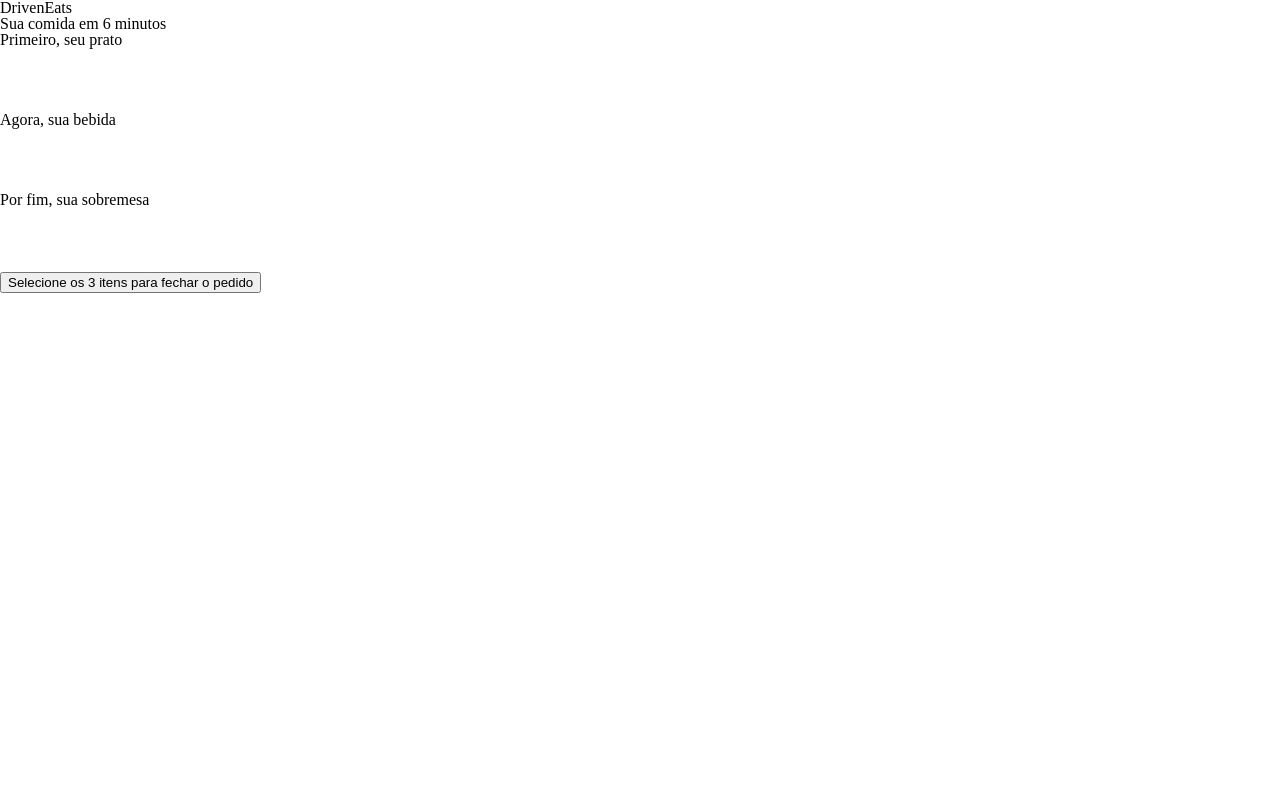
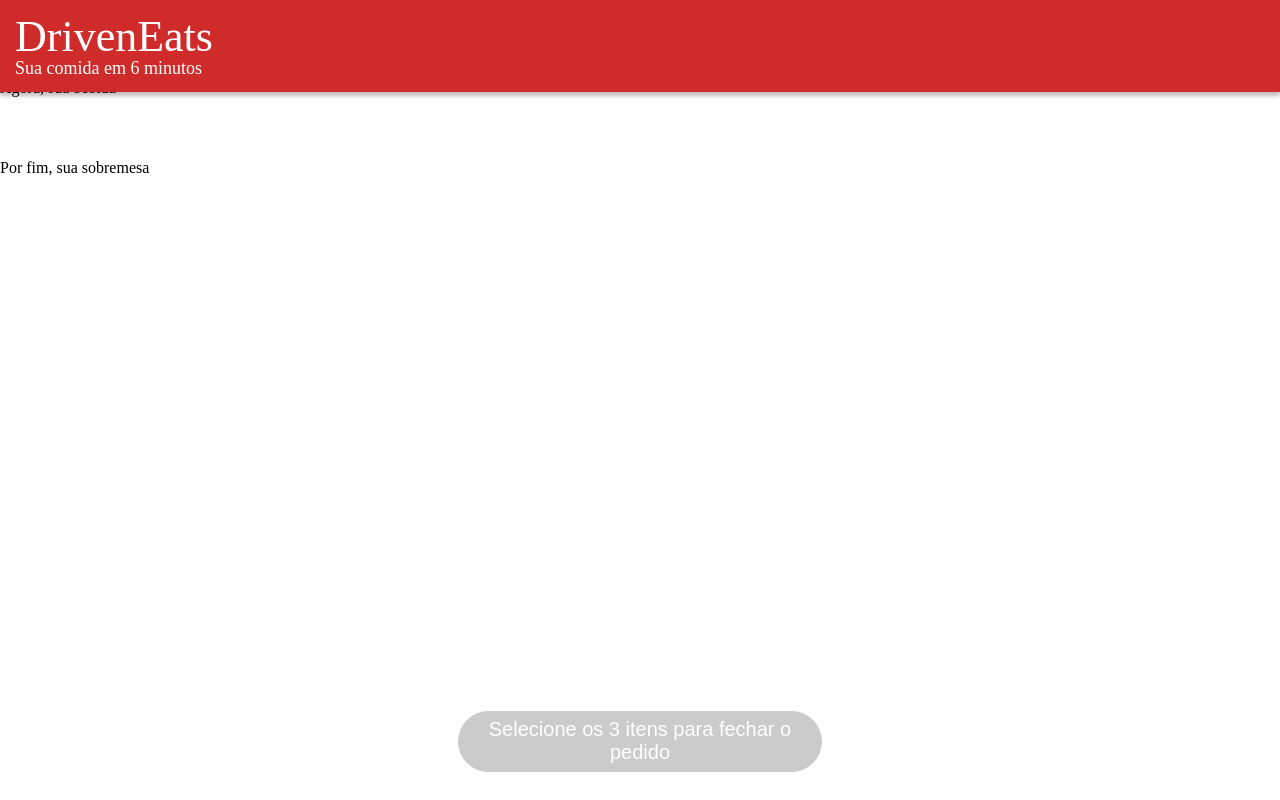
Before and after one commit to brunomguimaraes/Projeto03-DrivenEats-2, a plain HTML site: page index.html in a window 1280 px wide. Drawn offline with Linux system fonts and the light colour scheme.

Commit message:
top and bottom bars fixed

```diff
--- a/css/style.css
+++ b/css/style.css
@@ -0,0 +1,46 @@
+* {
+    box-sizing: border-box;
+}
+
+.top-bar {
+    width:100%;
+    height: 92px;
+    position: fixed;
+    top: 0;
+
+    background-color: #CF2B2B;
+    box-shadow: 0px 4px 4px rgba(0, 0, 0, 0.25);
+    color: #FFFFFF;
+    padding: 15px;
+}
+
+.top-bar .title {
+    font-size: 44px;
+}
+
+.top-bar .slogan {
+    font-size: 18px;
+}
+
+.bottom-bar {
+    width: 100%;
+    height: 92px;
+    line-height: 92px;
+    position: fixed;
+    bottom: 0;
+    text-align: center;
+
+    background-color: #FFFFFF;
+    box-shadow: 0px 4px 4px rgba(0, 0, 0, 0.25);
+}
+
+.bottom-bar button{
+    height: 61px;
+    width: 364px;
+
+    background-color: #CBCBCB;
+    border-radius: 50px;
+    font-size: 20px;
+    color: #FFFFFF;
+    border: none;
+}
--- a/index.html
+++ b/index.html
@@ -14,8 +14,8 @@
 <body>
 
     <div class="top-bar">
-        <p>DrivenEats</p>
-        <p>Sua comida em 6 minutos</p>
+        <p class="title">DrivenEats</p>
+        <p class="slogan">Sua comida em 6 minutos</p>
     </div>
 
     <div class="container">
```
